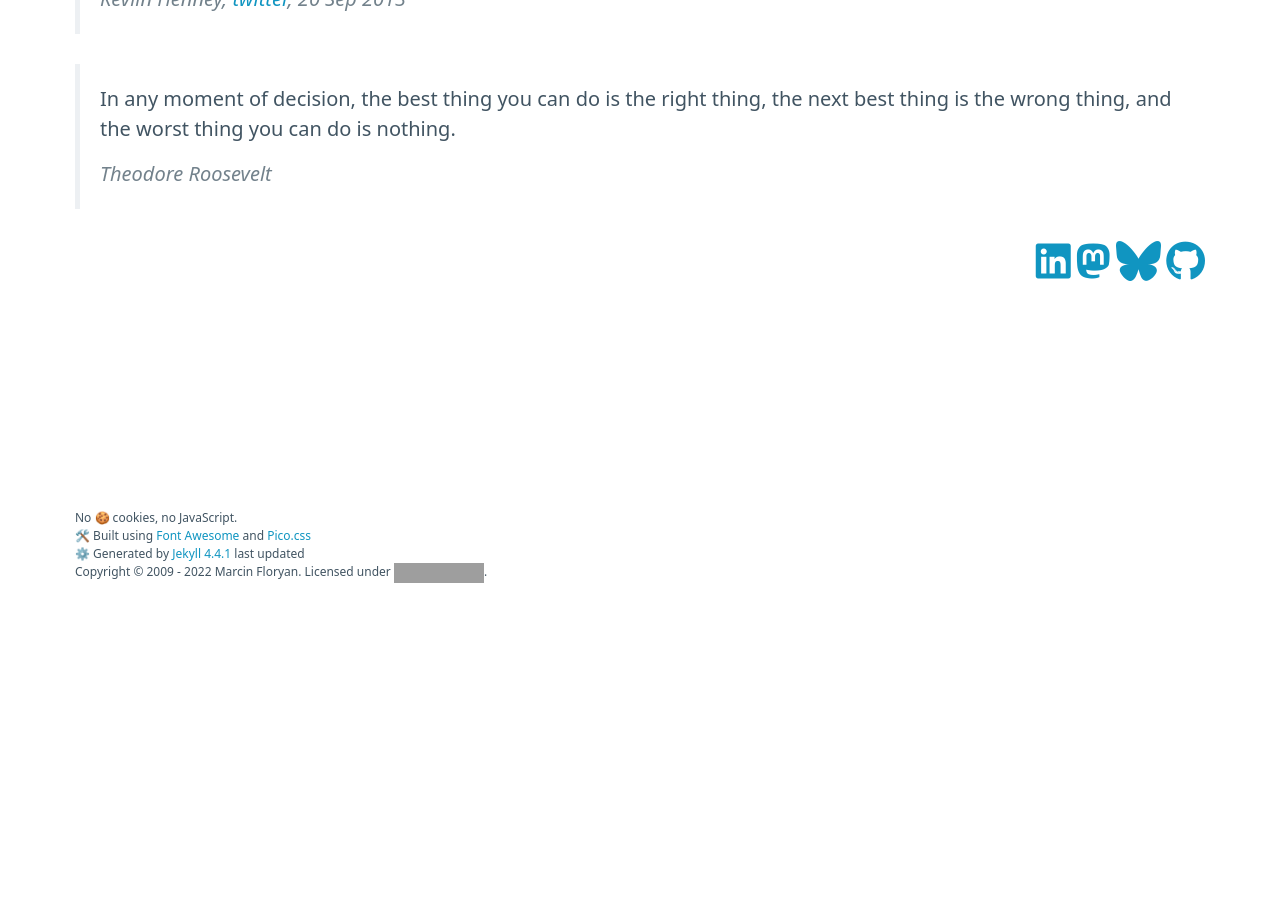
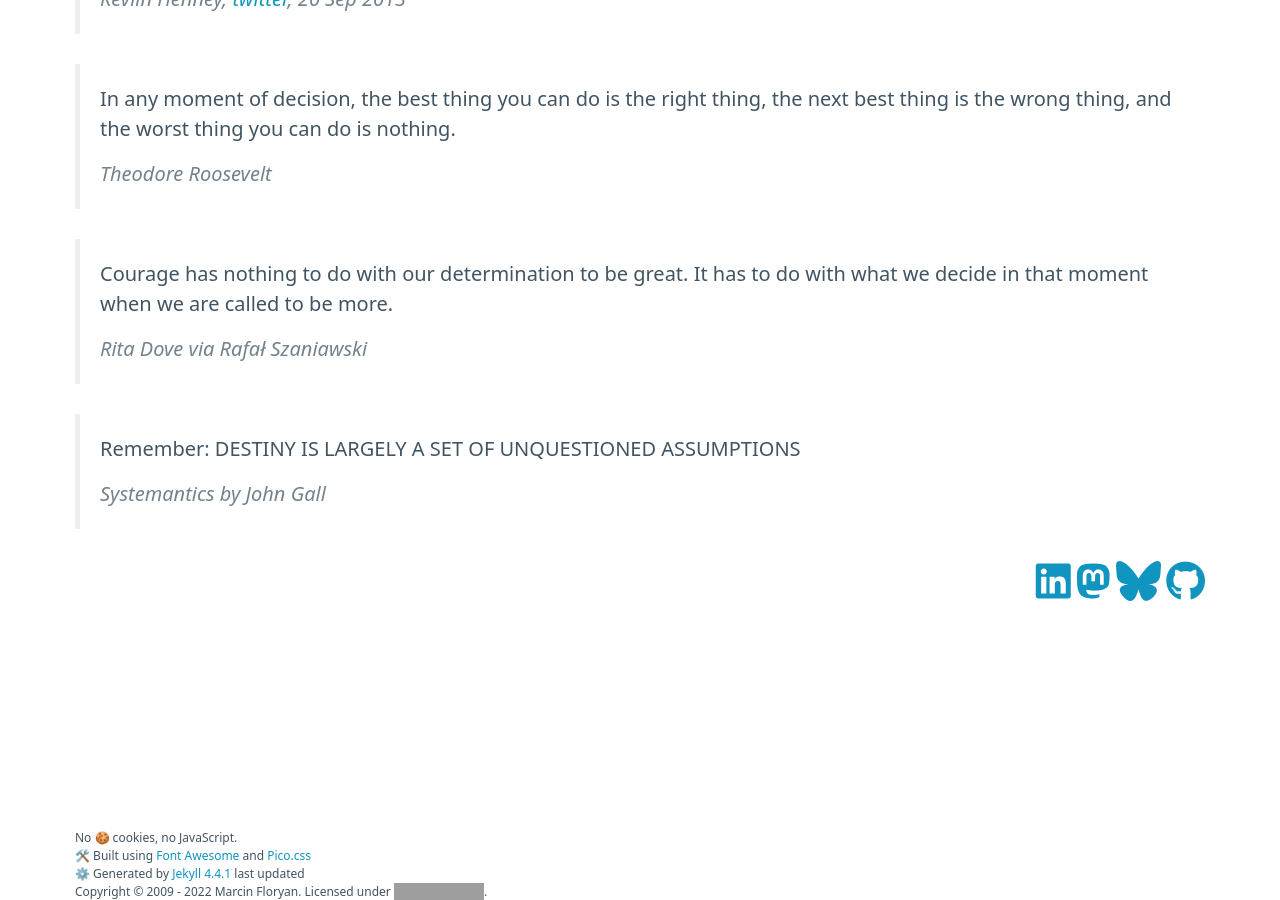
Before and after one commit to mfloryan/marcin.floryan.se, a Jekyll site: the page built from quotes.html, in a window 1280 px wide and 900 px high, scrolled down 1396 px. Built offline with Jekyll 4.4.1, drawn with Linux system fonts in a browser that asks for light colours; before the commit the page ends 2059 px from its top, so only the background shows below that; grey boxes are pictures that could not be loaded.

Commit message:
Some new nice quotes

```diff
--- a/_data/quotes.yaml
+++ b/_data/quotes.yaml
@@ -27,3 +27,11 @@
   author: Theodore Roosevelt
   quote : >
    In any moment of decision, the best thing you can do is the right thing, the next best thing is the wrong thing, and the worst thing you can do is nothing.
+-
+  author: Rita Dove via Rafał Szaniawski
+  quote: >
+   Courage has nothing to do with our determination to be great. It has to do with what we decide in that moment when we are called to be more.
+-
+  author: Systemantics by John Gall
+  quote: >
+   Remember: DESTINY IS LARGELY A SET OF UNQUESTIONED ASSUMPTIONS
```
